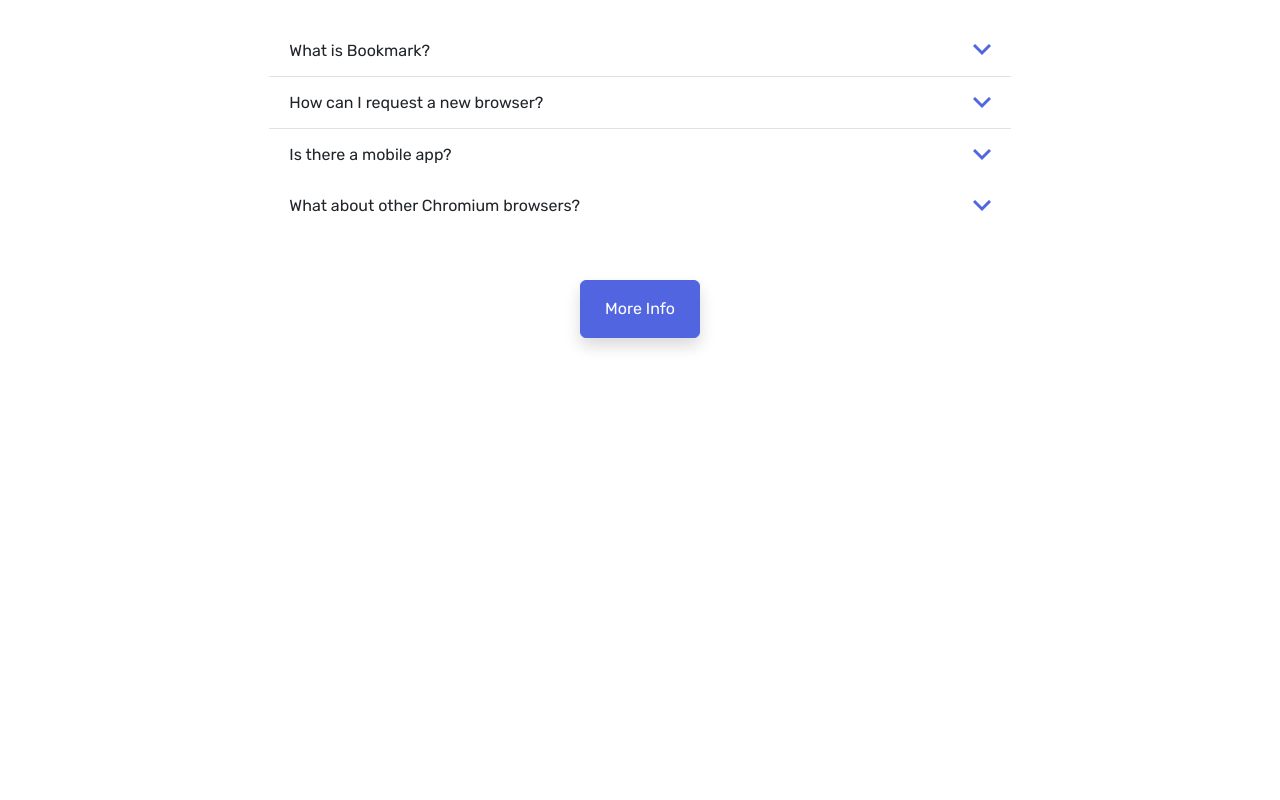
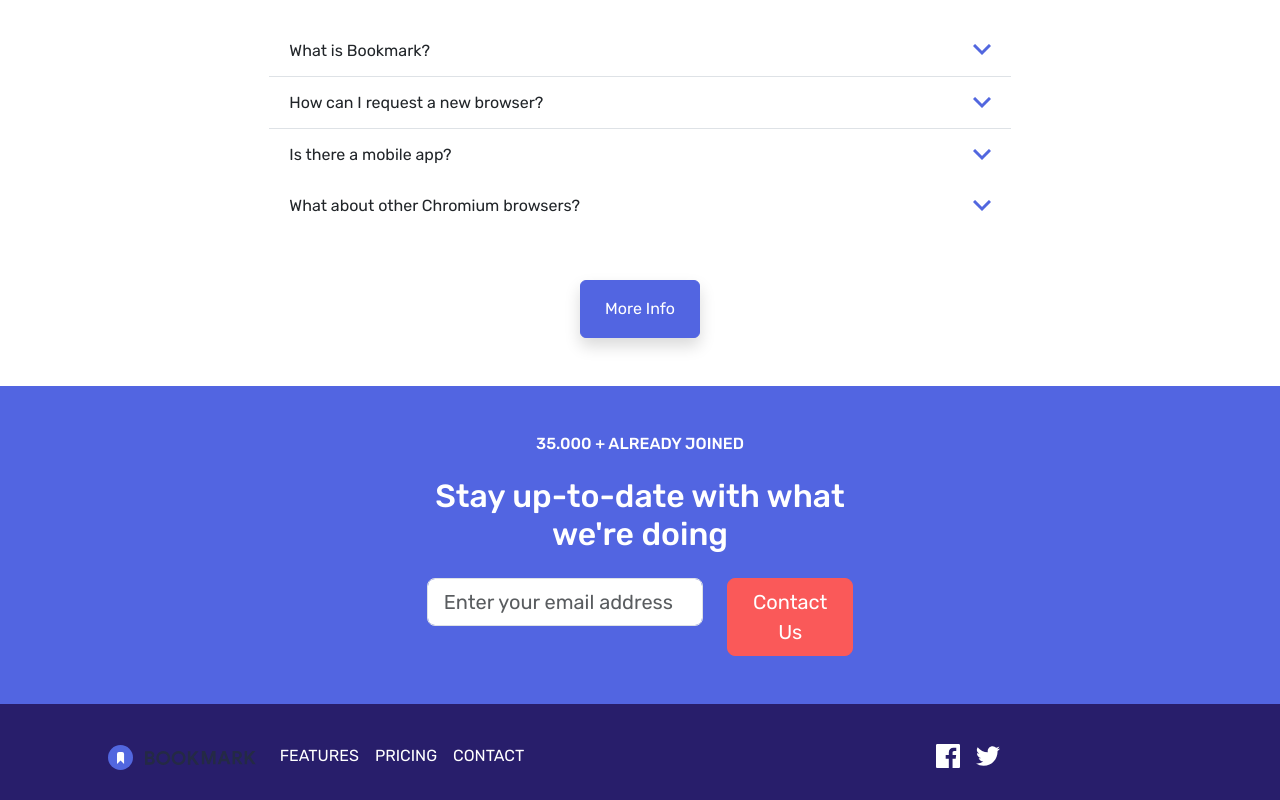
Before and after one commit to monica-mp/S1.2_Bootstrap-SASS, a website: page index.html in a window 1280 px wide. Shown: the part 2459-3259 px from the top of the page. Before the commit the page ends 2845 px from the top, so only its background shows below. Drawn offline with nearby package versions, Linux system fonts and the light colour scheme.

Commit message:
Nivell 2

```diff
--- a/index.html
+++ b/index.html
@@ -197,6 +197,80 @@
     </div>
   </section>
 
+  <div class="container-fluid text-center bg-primary py-5 text-white">
+    <div class="row">
+      <div class="col-12 col-lg-4 px-5 px-lg-0 mx-lg-auto">
+        <h6 class="mb-3 mb-lg-4">35.000 + ALREADY JOINED</h6>
+        <h2 class="mb-4">Stay up-to-date with what we're doing</h2>
+         <form class="row needs-validation" novalidate >
+            <div class="col-lg-8 mb-3 position-relative">
+              <input type="email" class="form-control form-control-lg" id="exampleInputEmail1" aria-describedby="emailHelp" placeholder="Enter your email address" required>
+              <div class="invalid-tooltip" id="invalid-tooltip">
+                Invalid email
+              </div>
+            </div>
+            <div class="col-lg-4">
+              <button type="submit" class="btn btn-secondary btn-lg w-100 text-white">Contact Us</button>
+            </div>
+        </form>
+      </div>
+    </div>
+  </div>
+
+  <footer class="container-fluid bg-custom-color-4 text-center pt-4 justify-content-center">
+    <div class="row">
+      <div class="col-12 col-lg-6">
+        <nav class="navbar  navbar-expand-lg ">
+          <ul class="navbar-nav mx-auto">
+            <a class="navbar-brand pb-3" href="#"><img src="./recursos/Imagenes/logo-bookmark.svg" alt="bookmark logo"></a>
+            <li class="nav-item  pb-3">
+              <a class="nav-link text-white" href="#">FEATURES</a>
+            </li>
+            <li class="nav-item  pb-3">
+              <a class="nav-link text-white" href="#">PRICING</a>
+            </li>
+            <li class="nav-item  pb-3">
+              <a class="nav-link text-white" href="#">CONTACT</a>
+            </li>
+          </ul>
+        </nav>
+      </div>
+      <div class="col-12 col-lg-6">
+        <nav class="navbar">
+          <ul class="navbar-nav mx-auto d-flex flex-row">
+            <li class="nav-item pb-3 px-3">
+              <a class="nav-link" href="#"><img src="./recursos/Imagenes/icon-facebook.svg" alt="facebook logo"></a>
+            </li>
+            <li class="nav-item pb-3">
+              <a class="nav-link" href="#"><img src="./recursos/Imagenes/icon-twitter.svg" alt="twitter logo"></a>
+            </li>
+          </ul>
+        </nav>
+      </div>
+  </footer>
+
+
+  <script>
+  (() => {
+  'use strict'
+
+  const forms = document.querySelectorAll('.needs-validation')
+
+  Array.from(forms).forEach(form => {
+    form.addEventListener('submit', event => {
+      if (!form.checkValidity()) {
+        event.preventDefault()
+        event.stopPropagation()
+      }
+
+      form.classList.add('was-validated')
+      // Borrar la información del campo de texto
+      const inputText = form.querySelector('input[type="email"]')
+      inputText.value = ''
+    }, false)
+  })
+})()
+  </script>
 
 
   <script src="node_modules/bootstrap/dist/js/bootstrap.bundle.min.js"></script>
--- a/main.scss
+++ b/main.scss
@@ -76,7 +76,6 @@ body {
 }
 
 
-
 @media (max-width: 576px) {
   .div-bg {
     height: 30%;
@@ -84,6 +83,10 @@ body {
     right: -60%;
     bottom: 50%;
   }
+}
+
+#invalid-tooltip{
+  background-color: $secondary;
 }
 
 
```
